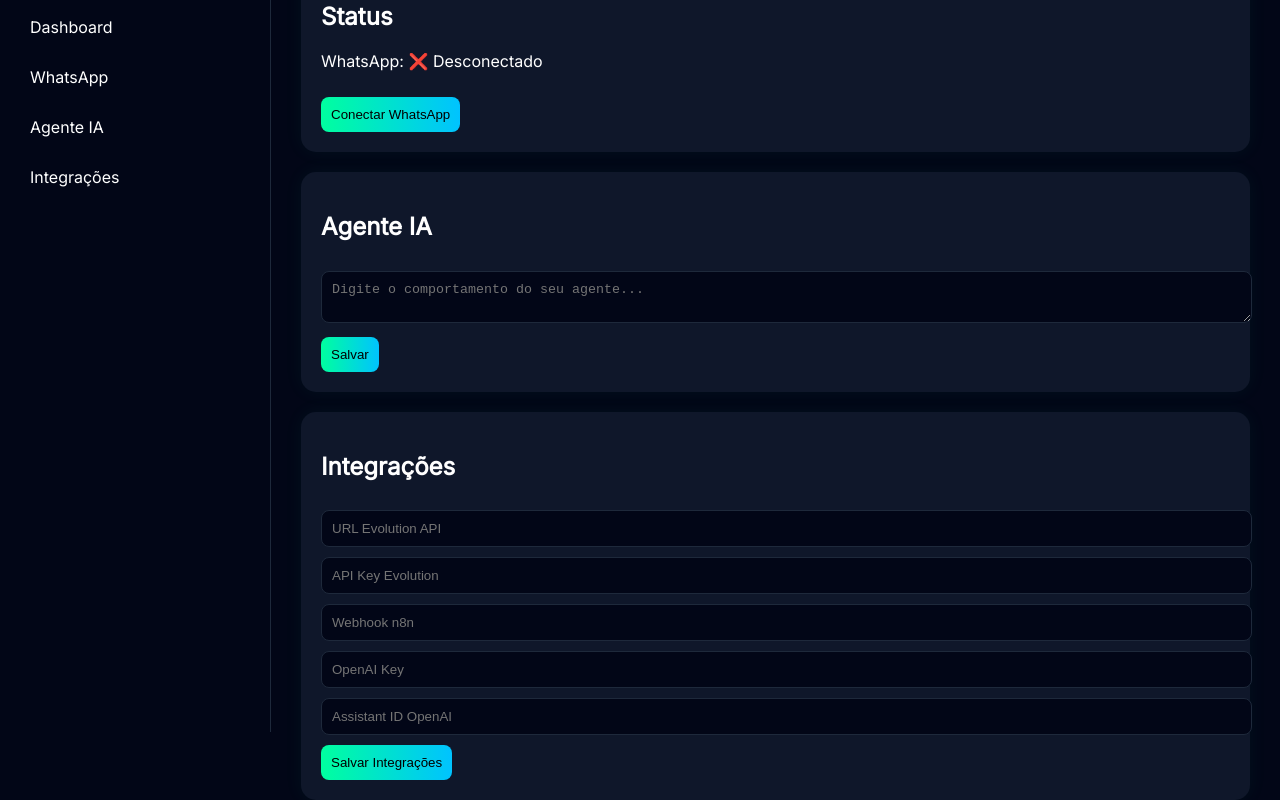
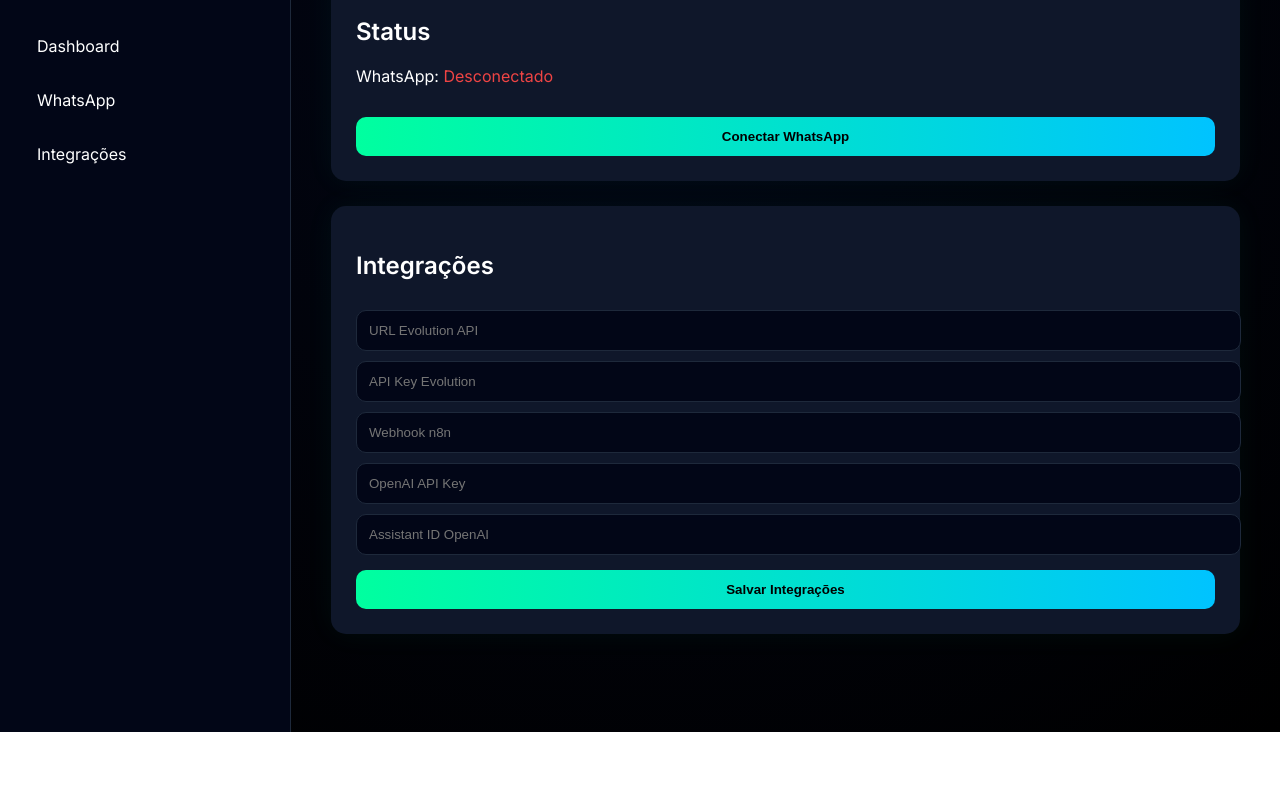
Before and after one commit to Wignor/weevzap-saas, a website: page dashboard.html in a window 1280 px wide. Shown: the part 68-868 px from the top of the page. After the commit the page ends 800 px from the top, so only its background shows below. Drawn offline with Linux system fonts and the light colour scheme; sample sign-in values are in the browser's storage.

Commit message:
Update dashboard.html

```diff
--- a/dashboard.html
+++ b/dashboard.html
@@ -4,38 +4,39 @@
 <meta charset="UTF-8">
 <title>WeevZap Painel</title>
 
-<link href="https://fonts.googleapis.com/css2?family=Orbitron&family=Inter&display=swap" rel="stylesheet">
+<link href="https://fonts.googleapis.com/css2?family=Orbitron:wght@500&family=Inter:wght@300;400;600&display=swap" rel="stylesheet">
 
 <style>
 body {
   margin:0;
   display:flex;
   height:100vh;
-  background:#020617;
+  background: radial-gradient(circle at top, #020617, #000);
   color:white;
   font-family:Inter;
 }
 
 /* SIDEBAR */
 .sidebar {
-  width:230px;
+  width:240px;
   background:#020617;
   border-right:1px solid #1e293b;
-  padding:20px;
+  padding:25px;
 }
 
 .logo {
   font-family:Orbitron;
   color:#00ff9f;
-  font-size:20px;
-  margin-bottom:30px;
+  font-size:22px;
+  margin-bottom:40px;
 }
 
 .menu div {
-  padding:10px;
+  padding:12px;
   margin-bottom:10px;
   cursor:pointer;
-  border-radius:8px;
+  border-radius:10px;
+  transition:0.2s;
 }
 
 .menu div:hover {
@@ -45,35 +46,52 @@ body {
 /* CONTENT */
 .content {
   flex:1;
-  padding:30px;
+  padding:40px;
 }
 
 /* CARD */
 .card {
   background:#0f172a;
-  padding:20px;
+  padding:25px;
   border-radius:15px;
-  margin-bottom:20px;
-  box-shadow:0 0 20px rgba(0,255,150,0.05);
+  margin-bottom:25px;
+  box-shadow:0 0 30px rgba(0,255,150,0.05);
 }
 
+/* BUTTON */
 button {
-  padding:10px;
+  padding:12px;
   border:none;
-  border-radius:8px;
+  border-radius:10px;
   background:linear-gradient(90deg,#00ff9f,#00c3ff);
   cursor:pointer;
-  margin-top:10px;
+  margin-top:15px;
+  width:100%;
+  font-weight:bold;
 }
 
-input, textarea {
+button:hover {
+  opacity:0.9;
+}
+
+/* INPUT */
+input {
   width:100%;
-  padding:10px;
+  padding:12px;
   margin-top:10px;
   background:#020617;
   border:1px solid #1e293b;
   color:white;
-  border-radius:8px;
+  border-radius:10px;
+}
+
+/* STATUS */
+.status-ok {
+  color:#22c55e;
+}
+
+.status-off {
+  color:#ef4444;
 }
 </style>
 </head>
@@ -85,25 +103,20 @@ input, textarea {
   <div class="menu">
     <div>Dashboard</div>
     <div>WhatsApp</div>
-    <div>Agente IA</div>
     <div>Integrações</div>
   </div>
 </div>
 
 <div class="content">
 
+  <!-- STATUS -->
   <div class="card">
     <h2>Status</h2>
-    <p>WhatsApp: ❌ Desconectado</p>
+    <p id="status">WhatsApp: <span class="status-off">Desconectado</span></p>
     <button onclick="connectWhats()">Conectar WhatsApp</button>
   </div>
 
-  <div class="card">
-    <h2>Agente IA</h2>
-    <textarea id="prompt" placeholder="Digite o comportamento do seu agente..."></textarea>
-    <button onclick="savePrompt()">Salvar</button>
-  </div>
-
+  <!-- INTEGRAÇÕES -->
   <div class="card">
     <h2>Integrações</h2>
 
@@ -111,7 +124,7 @@ input, textarea {
     <input id="evo_key" placeholder="API Key Evolution">
 
     <input id="n8n" placeholder="Webhook n8n">
-  <input id="openai" placeholder="OpenAI Key">
+    <input id="openai" placeholder="OpenAI API Key">
     <input id="assistant" placeholder="Assistant ID OpenAI">
 
     <button onclick="saveIntegrations()">Salvar Integrações</button>
@@ -121,10 +134,13 @@ input, textarea {
 
 <script>
 
-<script>
-
 const user = JSON.parse(localStorage.getItem("user"));
 
+if(!user){
+  window.location.href = "/";
+}
+
+// 🚀 CONECTAR WHATS
 async function connectWhats(){
   const res = await fetch("/connect-whatsapp", {
     method:"POST",
@@ -134,11 +150,19 @@ async function connectWhats(){
 
   const data = await res.json();
 
-  alert(data.qrcode ? "QR Code gerado!" : "Erro ao conectar");
+  if(data.error){
+    alert(data.error);
+  } else {
+    document.getElementById("status").innerHTML =
+      'WhatsApp: <span class="status-ok">Conectado (escaneie QR no Evolution)</span>';
+
+    alert("Instância criada! Vá no Evolution e escaneie o QR Code.");
+  }
 }
 
+// 💾 SALVAR INTEGRAÇÕES
 async function saveIntegrations(){
-  await fetch("/save-integrations", {
+  const res = await fetch("/save-integrations", {
     method:"POST",
     headers:{"Content-Type":"application/json"},
     body:JSON.stringify({
@@ -151,20 +175,13 @@ async function saveIntegrations(){
     })
   });
 
-  alert("Integrações salvas!");
+  const data = await res.json();
+
+  if(data.error){
+    alert(data.error);
+  } else {
+    alert("Integrações salvas com sucesso!");
   }
-
-async function savePrompt(){
-  await fetch("/save-agent", {
-    method:"POST",
-    headers:{"Content-Type":"application/json"},
-    body:JSON.stringify({
-      user_id: user.id,
-      prompt: document.getElementById("prompt").value
-    })
-  });
-
-  alert("Prompt salvo!");
 }
 
 </script>
```
Lines whose indentation alone changed are shown as unchanged.
